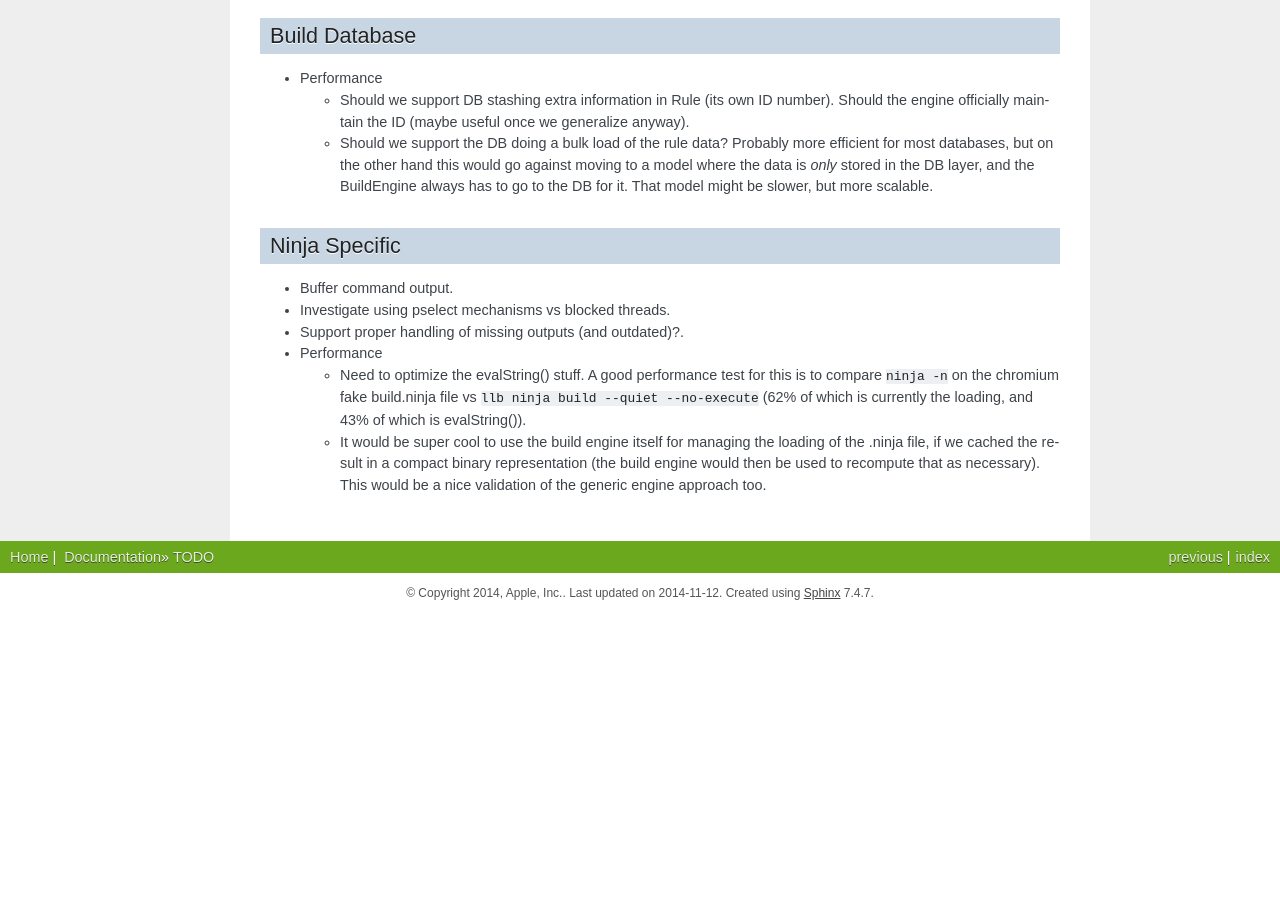
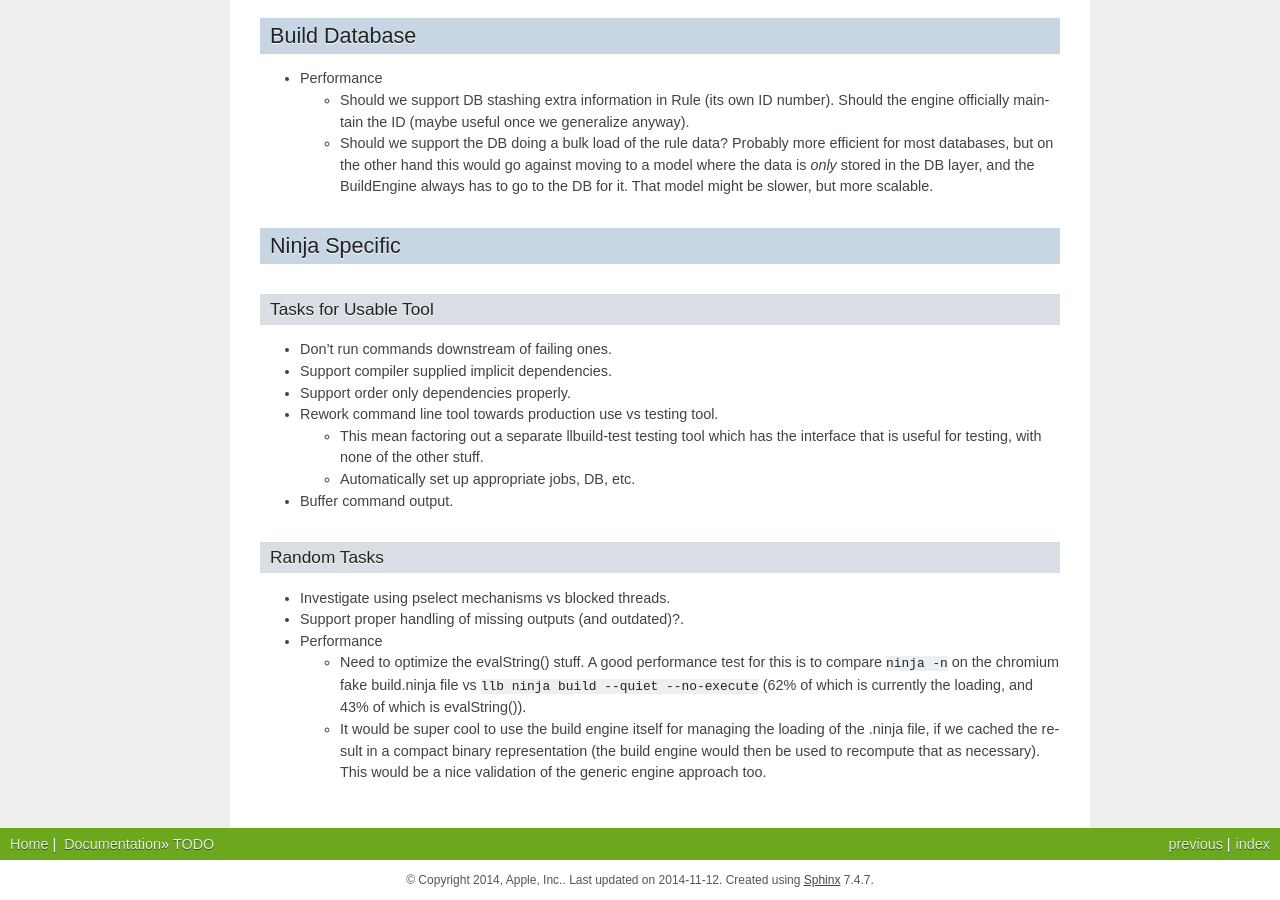
Before and after one commit to swiftlang/swift-llbuild, a Sphinx documentation site: the page built from docs/TODO.rst, in a window 1280 px wide and 900 px high, scrolled down 888 px. Built offline with Sphinx 7.4.7, drawn with Linux system fonts in a browser that asks for light colours; before the commit the page ends 1501 px from its top, so only the background shows below that; some of the changed text lies outside the part shown.

Commit message:
[docs/TODO] Update to define the important tasks for making a usable command line tool.

```diff
--- a/docs/TODO.rst
+++ b/docs/TODO.rst
@@ -80,7 +80,26 @@ Build Database
 Ninja Specific
 ==============
 
+Tasks for Usable Tool
+---------------------
+
+* Don't run commands downstream of failing ones.
+
+* Support compiler supplied implicit dependencies.
+
+* Support order only dependencies properly.
+
+* Rework command line tool towards production use vs testing tool.
+
+  * This mean factoring out a separate llbuild-test testing tool which has the
+    interface that is useful for testing, with none of the other stuff.
+
+  * Automatically set up appropriate jobs, DB, etc.
+
 * Buffer command output.
+
+Random Tasks
+------------
 
 * Investigate using pselect mechanisms vs blocked threads.
 
```
